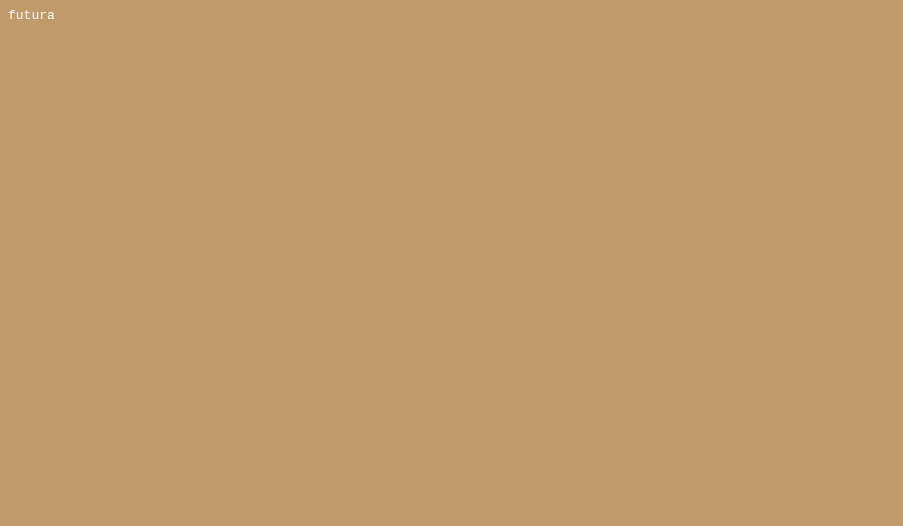
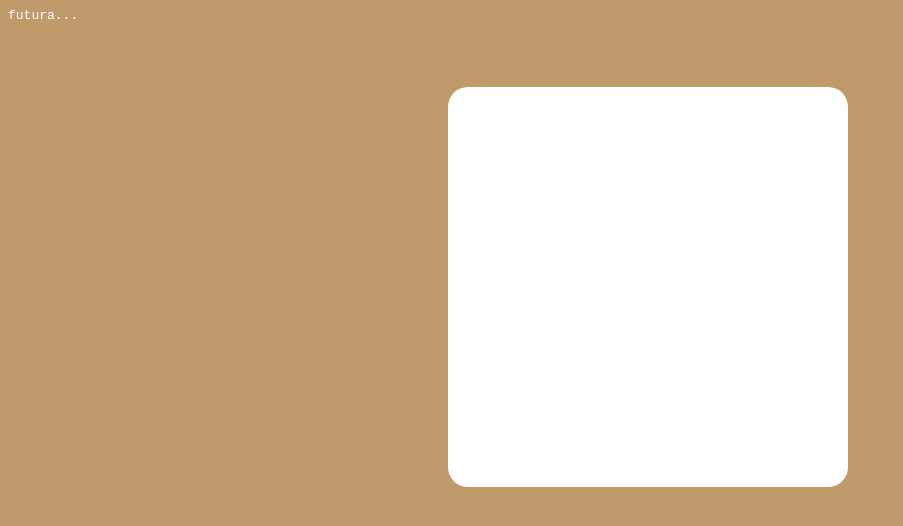
Before and after one commit to Carrot-9/Futura, a plain HTML site: page frontend/index.html in a window 1280 px wide. Shown: the whole page, without its empty margins (0-903 px from the left). Drawn offline with nearby package versions, Linux system fonts and the light colour scheme; files that its build step writes are made by us from their sources.

Commit message:
fixed shell commands and added to css

```diff
--- a/frontend/index.html
+++ b/frontend/index.html
@@ -8,7 +8,10 @@
 </head>
 <body>
     <header class="header">
-        <div>futura</div>
+        <div>futura...</div>
     </header>
+    <section id="media_player">
+        <div class="media_background"></div>
+    </section>
 </body>
 </html>
--- a/frontend/src/css/styles.scss
+++ b/frontend/src/css/styles.scss
@@ -20,3 +20,18 @@ html, body {
     font-family: monospace;
     color: #FFFFFFFF;
 }
+
+#media_player {
+    display: flex;
+    justify-content: center;
+    align-items: center;
+}
+
+.media_background {
+    width: 400px;
+    max-width: 100%;
+    height: 400px;
+    margin-top: 5%;
+    border-radius: 5%;
+    background-color: #FFFFFFFF;
+}
```
Also changed, not shown: filename.txt, frontend/src/css/styles.css, 8 other files.
